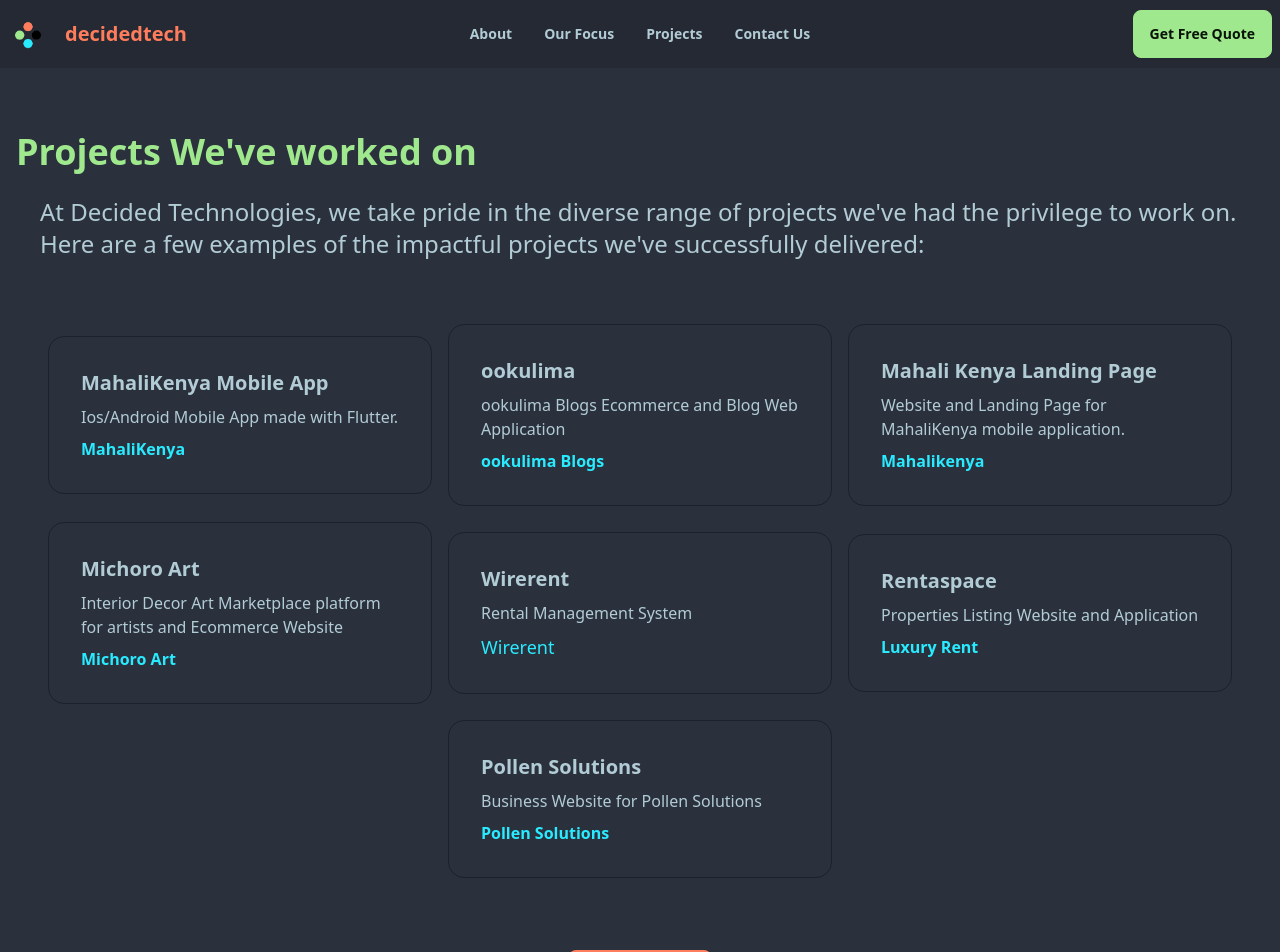
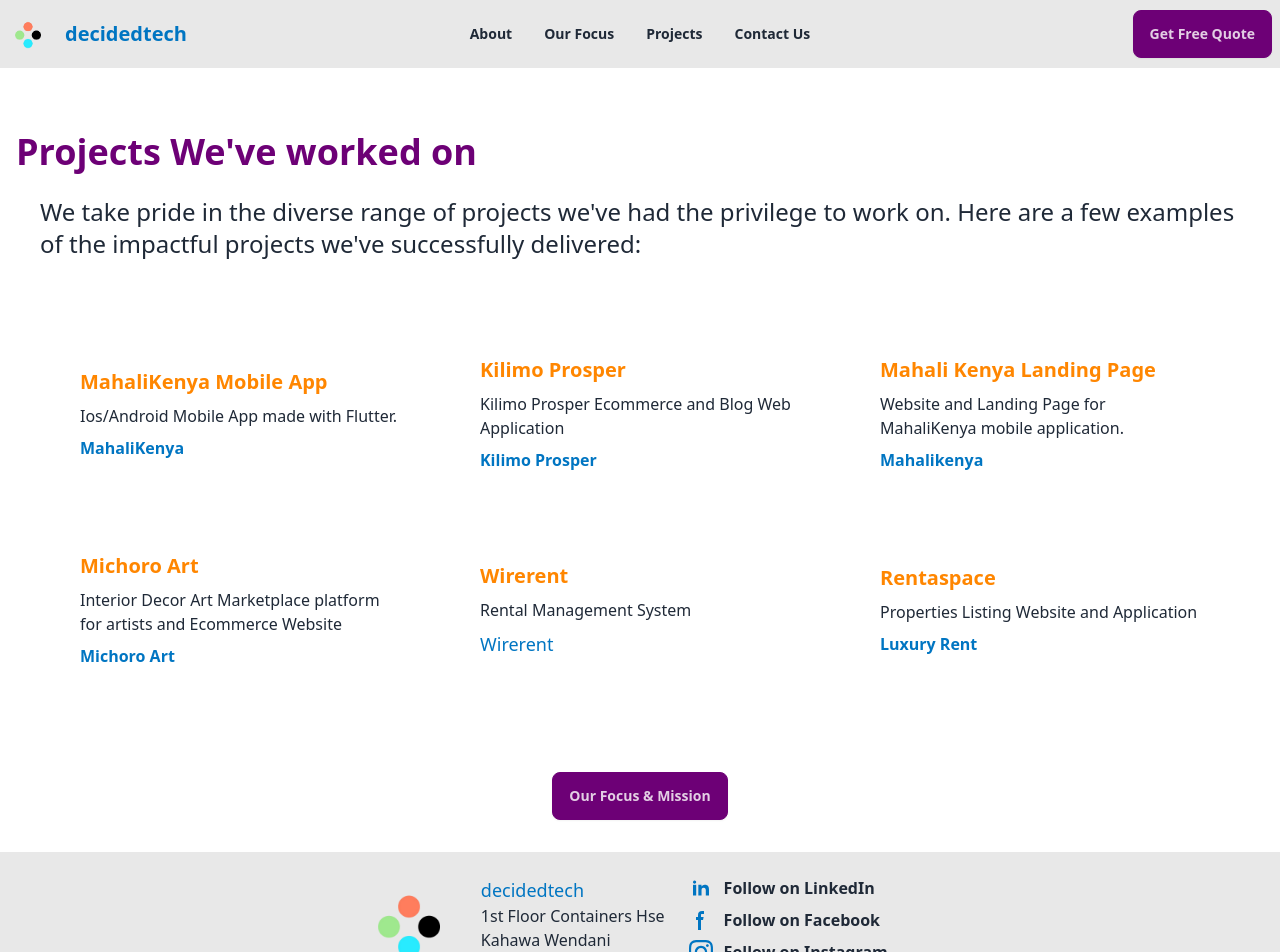
Before and after one commit to gachagajnr/sensitive_webdesigners, a SvelteKit app: page /projects in a window 1280 px wide. Shown: the top 952 px of the page. Built offline with nearby package versions, Linux system fonts and the light colour scheme.

Commit message:
more vibrant theme

```diff
--- a/src/app.html
+++ b/src/app.html
@@ -6,7 +6,7 @@
 		<meta name="viewport" content="width=device-width, initial-scale=1" />
 		%sveltekit.head%
 	</head>
-	<body data-sveltekit-preload-data="hover" data-theme="dim">
+	<body data-sveltekit-preload-data="hover" data-theme="fantasy">
 		<div style="display: contents">%sveltekit.body%</div>
 	</body>
 </html>
--- a/src/routes/+page.svelte
+++ b/src/routes/+page.svelte
@@ -26,7 +26,7 @@
 	<div class="  grid justify-center bg-base-100 shadow-2xl rounded-lg p-12">
 		<div class="grid max-w-5xl text-center w-full justify-center gap-6">
 			<div class="py-2">
-				<h1 class="text-4xl font-light text-info">
+				<h1 class="text-4xl text-primary font-bold">
 					Passionate enthusiasts dedicated to delivering cutting-edge solutions for businesses
 					worldwide.
 				</h1>
@@ -34,7 +34,7 @@
 			<div class="flex flex-row flex-wrap gap-4 justify-center">
 				<div class="card w-80 bg-neutral text-neutral-content">
 					<div class="card-body items-center text-center">
-						<h2 class="card-title text-primary">How We Work</h2>
+						<h2 class="card-title text-accent">How We Work</h2>
 						<p class="text-secondary">
 							We prioritize understanding our clients' unique goals, challenges, and target
 							audience. By adopting a client-centric approach, we tailor our solutions to meet their
@@ -45,7 +45,7 @@
 
 				<div class="card w-80 bg-neutral text-neutral-content">
 					<div class="card-body items-center text-center">
-						<h2 class="card-title text-primary">Our Focus</h2>
+						<h2 class="card-title text-accent">Our Focus</h2>
 						<p class="text-secondary">
 							Our team of creative designers is committed to pushing the boundaries of web design.
 							We strive to create visually stunning websites that not only attract attention but
@@ -55,7 +55,7 @@
 				</div>
 				<div class="card w-80 bg-neutral text-neutral-content">
 					<div class="card-body items-center text-center">
-						<h2 class="card-title text-primary">Solutions That Deliver</h2>
+						<h2 class="card-title text-accent">Solutions That Deliver</h2>
 						<p class="text-secondary">
 							We believe that exceptional user experience is paramount to the success of any
 							website. Through intuitive navigation, seamless functionality, and engaging content,
@@ -70,12 +70,12 @@
 
 	<div class="grid justify-center items-center mt-12">
 		<div class=" grid justify-center">
-			<h1 class="text-center text-4xl py-4 text-primary">How We Work</h1>
+			<h1 class="text-center text-4xl py-4 text-secondary font-bold">How We Work</h1>
 			<div class="max-w-4xl mx-4">
 				<div class="timeline timeline-vertical">
 					<li>
 						<div class="timeline-start border border-info timeline-box">
-							<h1 class="text-xl text-secondary">Initial Consultation</h1>
+							<h1 class="text-2xl text-accent font-bold py-2 ">Initial Consultation</h1>
 							<p class=" ">
 								We kick off every project with a thorough initial consultation. This is where we sit
 								down with you, preferably over a cup of tea, to truly understand your business, your
@@ -114,7 +114,7 @@
 							>
 						</div>
 						<div class="timeline-end timeline-box border border-info">
-							<h1 class="text-xl text-secondary">Needs Accessment</h1>
+							<h1 class="text-2xl text-accent font-bold py-2">Needs Accessment</h1>
 
 							Once we have a solid understanding of your business and objectives, we conduct a
 							comprehensive needs assessment. This involves analyzing your current digital presence,
@@ -127,7 +127,7 @@
 					<li>
 						<hr class="bg-secondary" />
 						<div class="timeline-start border border-secondary timeline-box">
-							<h1 class="text-xl text-secondary">Planning & Preparation</h1>
+							<h1 class="text-2xl text-accent font-bold py-2">Planning & Preparation</h1>
 
 							Before diving into development, we invest time in meticulous planning and preparation.
 							This involves outlining project specifications, defining milestones, and assembling
@@ -166,7 +166,7 @@
 							>
 						</div>
 						<div class="timeline-end border border-accent timeline-box">
-							<h1 class="text-xl text-info">Agile Development</h1>
+							<h1 class="text-2xl text-accent font-bold py-2">Agile Development</h1>
 
 							We embrace agile development methodologies to ensure flexibility and adaptability
 							throughout the project lifecycle. Our iterative approach allows us to respond quickly
@@ -179,7 +179,7 @@
 					<li>
 						<hr class="bg-primary" />
 						<div class="timeline-start border border-primary timeline-box">
-							<h1 class="text-xl text-primary">Continuous Support</h1>
+							<h1 class="text-2xl text-accent font-bold py-2">Continuous Support</h1>
 
 							Our commitment to your success doesn't end with project delivery. We provide
 							continuous support and maintenance to ensure that your solution remains up-to-date,
@@ -212,48 +212,48 @@
 		</div>
 	</div>
 	<div class="divider divider-neutral"></div>
-	<div class="mx-auto mt-6 grid justify-center items-center">
-		<h1 class="text-center text-primary text-4xl">Our Focus</h1>
+	<div class=" mt-6 grid justify-center items-center">
+		<h1 class="text-center text-secondary font-bold text-4xl">Our Focus</h1>
 		<div
-			class="  p-6 grid grid-cols-1 md:grid-cols-2 lg:grid-cols-3 justify-center items-center gap-4"
+			class="py-6 grid grid-cols-1 md:grid-cols-2 lg:grid-cols-3 justify-center items-center gap-4"
 		>
 			<div
-				class="card w-96 bg-error shadow-md bg-opacity-15 cursor-pointer rounded-2xl hover:-translate-y-2 duration-150 hover:bg-accent-content"
+				class="card w-96 bg-error shadow-md bg-opacity-15 cursor-pointer rounded-2xl hover:-translate-y-2 duration-150 hover:bg-secondary-content"
 			>
 				<div class="card-body text-start">
 					<p class="">Android and IOS mobile applications for your business needs.</p>
 					<div class="card-actions justify-end">
 						<button class="btn btn-sm btn-outline">Get Quote</button>
 					</div>
-					<h2 class="card-title font-light text-secondary">Mobile Applications</h2>
+					<h2 class="card-title font-semibold text-primary">Mobile Applications</h2>
 				</div>
 			</div>
 			<div
-				class="card w-96 bg-error shadow-md bg-opacity-15 cursor-pointer rounded-2xl hover:-translate-y-2 duration-150 hover:bg-accent-content"
+				class="card w-96 bg-error shadow-md bg-opacity-15 cursor-pointer rounded-2xl hover:-translate-y-2 duration-150 hover:bg-secondary-content"
 			>
 				<div class="card-body text-start">
 					<p class="">Showcase your brand identity and establish a professional online presence.</p>
 					<div class="card-actions justify-end">
 						<button class="btn btn-sm btn-outline">Get Quote</button>
 					</div>
-					<h2 class="card-title font-light text-secondary">Corporate Websites</h2>
+					<h2 class="card-title font-semibold text-primary">Corporate Websites</h2>
 				</div>
 			</div>
 
 			<div
-				class="card w-96 bg-warning-content bg-opacity-15 cursor-pointer rounded-2xl hover:-translate-y-2 duration-150 hover:bg-accent-content"
+				class="card w-96 bg-warning-content bg-opacity-15 cursor-pointer rounded-2xl hover:-translate-y-2 duration-150 hover:bg-secondary-content"
 			>
 				<div class="card-body text-start">
 					<p class="">Elevate your online store with our custom e-commerce solutions.</p>
 					<div class="card-actions justify-end">
 						<button class="btn btn-sm btn-outline">Get Quote</button>
 					</div>
-					<h2 class="card-title font-light text-secondary">E-commerce Platforms</h2>
+					<h2 class="card-title font-semibold text-primary">E-commerce Platforms</h2>
 				</div>
 			</div>
 
 			<div
-				class="card w-96 bg-primary-content bg-opacity-55 cursor-pointer rounded-2xl hover:-translate-y-2 duration-150 hover:bg-accent-content"
+				class="card w-96 bg-primary-content bg-opacity-55 cursor-pointer rounded-2xl hover:-translate-y-2 duration-150 hover:bg-secondary-content"
 			>
 				<div class="card-body text-start">
 					<p class="">
@@ -262,36 +262,36 @@
 					<div class="card-actions justify-end">
 						<button class="btn btn-sm btn-outline">Get Quote</button>
 					</div>
-					<h2 class="card-title font-light text-secondary">Portfolio Websites</h2>
+					<h2 class="card-title font-semibold text-primary">Portfolio Websites</h2>
 				</div>
 			</div>
 
 			<div
-				class="card w-96 bg-info-content bg-opacity-15 cursor-pointer rounded-2xl hover:-translate-y-2 duration-150 hover:bg-accent-content"
+				class="card w-96 bg-info-content bg-opacity-15 cursor-pointer rounded-2xl hover:-translate-y-2 duration-150 hover:bg-secondary-content"
 			>
 				<div class="card-body text-start">
 					<p class="">Empower your team to manage and update your website effortlessly.</p>
 					<div class="card-actions justify-end">
 						<button class="btn btn-sm btn-outline">Get Quote</button>
 					</div>
-					<h2 class="card-title font-light text-secondary">Content Management Systems</h2>
+					<h2 class="card-title font-semibold text-primary">Content Management Systems</h2>
 				</div>
 			</div>
 
 			<div
-				class="card w-96 bg-accent bg-opacity-15 cursor-pointer rounded-2xl hover:-translate-y-2 duration-150 hover:bg-accent-content"
+				class="card w-96 bg-accent bg-opacity-15 cursor-pointer rounded-2xl hover:-translate-y-2 duration-150 hover:bg-secondary-content"
 			>
 				<div class="card-body text-start">
 					<p class="">Share your insights, stories, and expertise with the world.</p>
 					<div class="card-actions justify-end">
 						<button class="btn btn-sm btn-outline">Get Quote</button>
 					</div>
-					<h2 class="card-title font-light text-secondary">Blog & Magazine Websites</h2>
+					<h2 class="card-title font-semibold text-primary">Blog & Magazine Websites</h2>
 				</div>
 			</div>
 
 			<div
-				class="card w-96 bg-secondary-content bg-opacity-15 cursor-pointer rounded-2xl hover:-translate-y-2 duration-150 hover:bg-accent-content"
+				class="card w-96 bg-secondary-content bg-opacity-15 cursor-pointer rounded-2xl hover:-translate-y-2 duration-150 hover:bg-secondary-content"
 			>
 				<div class="card-body text-start">
 					<p class="">
@@ -300,19 +300,19 @@
 					<div class="card-actions justify-end">
 						<button class="btn btn-sm btn-outline">Get Quote</button>
 					</div>
-					<h2 class="card-title font-light text-secondary">Custom Applications</h2>
+					<h2 class="card-title font-semibold text-primary">Custom Applications</h2>
 				</div>
 			</div>
 
 			<div
-				class="card w-96 bg-success bg-opacity-15 cursor-pointer rounded-2xl hover:-translate-y-2 duration-150 hover:bg-accent-content"
+				class="card w-96 bg-success bg-opacity-15 cursor-pointer rounded-2xl hover:-translate-y-2 duration-150 hover:bg-secondary-content"
 			>
 				<div class="card-body text-start">
 					<p class="">Drive targeted traffic and generate leads with our custom landing pages.</p>
 					<div class="card-actions justify-end">
 						<button class="btn btn-sm btn-outline">Get Quote</button>
 					</div>
-					<h2 class="card-title font-light text-secondary">Landing Pages & Microsites</h2>
+					<h2 class="card-title font-semibold text-primary">Landing Pages & Microsites</h2>
 				</div>
 			</div>
 		</div>
--- a/src/routes/projects/+page.svelte
+++ b/src/routes/projects/+page.svelte
@@ -1,112 +1,84 @@
 <div class="container mx-auto">
-	<div class="flex flex-col mx-4 mt-16 justify-center   gap-4">
-		<div class="flex flex-col items-start justify-start   ">
+	<div class="flex flex-col mx-4 mt-16 justify-center gap-4">
+		<div class="flex flex-col items-start justify-start">
 			<h1 class="text-4xl text-primary font-bold">Projects We've worked on</h1>
-			<p class="p-6  text-2xl">
-				At Decided Technologies, we take pride in the diverse range of projects we've had the privilege
-				to work on. Here are a few examples of the impactful projects we've successfully delivered:
+			<p class="p-6 text-2xl">
+				We take pride in the diverse range of projects we've had the
+				privilege to work on. Here are a few examples of the impactful projects we've successfully
+				delivered:
 			</p>
 		</div>
 		<div class="flex flex-row flex-wrap md:grid-rows-2 justify-center p-6 gap-4 items-center">
-			<div
-				class="card w-96 border border-neutral  hover:bg-primary-content  cursor-pointer"
-			>
+			<div class="card w-96  hover:bg-primary-content cursor-pointer">
 				<div class="card-body items-start">
-					<h2 class="card-title">MahaliKenya Mobile App</h2>
+					<h2 class="card-title text-accent">MahaliKenya Mobile App</h2>
 					<p>Ios/Android Mobile App made with Flutter.</p>
 					<div class="card-actions">
 						<a
 							href="https://play.google.com/store/apps/details?id=com.mahalikenya.app.mahali&hl=en&gl=US"
-							class="font-semibold text-info"
+							class="font-semibold text-secondary"
 						>
 							MahaliKenya
 						</a>
 					</div>
 				</div>
 			</div>
-			<div
-				class="card w-96 border border-neutral  hover:bg-primary-content  cursor-pointer"
-			>
+			<div class="card w-96  hover:bg-primary-content cursor-pointer">
 				<div class="card-body items-start">
-					<h2 class="card-title">ookulima</h2>
-					<p>ookulima Blogs Ecommerce and Blog Web Application</p>
+					<h2 class="card-title text-accent">Kilimo Prosper</h2>
+					<p>Kilimo Prosper Ecommerce and Blog Web Application</p>
 					<div class="card-actions">
-						<a href="https://ookulima.vercel.app/" class="font-semibold text-info">
-							ookulima Blogs
+						<a href="https://ookulima.vercel.app/" class="font-semibold text-secondary">
+							Kilimo Prosper
 						</a>
 					</div>
 				</div>
 			</div>
-			<div
-				class="card w-96 border border-neutral hover:bg-primary-content  cursor-pointer"
-			>
+			<div class="card w-96  hover:bg-primary-content cursor-pointer">
 				<div class="card-body items-start">
-					<h2 class="card-title">Mahali Kenya Landing Page</h2>
+					<h2 class="card-title text-accent">Mahali Kenya Landing Page</h2>
 					<p>Website and Landing Page for MahaliKenya mobile application.</p>
 					<div class="card-actions">
-						<a href="https://mahalikenya.vercel.app" class="text-info font-semibold">
+						<a href="https://mahalikenya.vercel.app" class="text-secondary font-semibold">
 							Mahalikenya
 						</a>
 					</div>
 				</div>
 			</div>
-			<div
-				class="card w-96 border border-neutral  hover:bg-primary-content  cursor-pointer"
-			>
+			<div class="card w-96  hover:bg-primary-content cursor-pointer">
 				<div class="card-body items-start">
-					<h2 class="card-title">Michoro Art</h2>
+					<h2 class="card-title text-accent">Michoro Art</h2>
 					<p>Interior Decor Art Marketplace platform for artists and Ecommerce Website</p>
 					<div class="card-actions">
-						<a href="https://michoro-postgres.vercel.app/" class="font-semibold text-info">
+						<a href="https://michoro-postgres.vercel.app/" class="font-semibold text-secondary">
 							Michoro Art
 						</a>
 					</div>
 				</div>
 			</div>
-			<div
-				class="card w-96 border border-neutral  hover:bg-primary-content  cursor-pointer"
-			>
+			<div class="card w-96  hover:bg-primary-content cursor-pointer">
 				<div class="card-body items-start">
-					<h2 class="card-title">Wirerent</h2>
+					<h2 class="card-title text-accent">Wirerent</h2>
 					<p>Rental Management System</p>
 					<div class="card-actions">
-						<a href="https://wirerent.vercel.app" class="text-info text-lg"> Wirerent </a>
+						<a href="https://wirerent.vercel.app" class="text-secondary text-lg"> Wirerent </a>
 					</div>
 				</div>
 			</div>
-			<div
-				class="card w-96 border border-neutral  hover:bg-primary-content  cursor-pointer"
-			>
+			<div class="card w-96  hover:bg-primary-content cursor-pointer">
 				<div class="card-body items-start">
-					<h2 class="card-title">Rentaspace</h2>
+					<h2 class="card-title text-accent">Rentaspace</h2>
 					<p>Properties Listing Website and Application</p>
 					<div class="card-actions">
-						<a href="https://luxury-rent.vercel.app/" class="font-semibold text-info">
+						<a href="https://luxury-rent.vercel.app/" class="font-semibold text-secondary">
 							Luxury Rent
 						</a>
 					</div>
 				</div>
 			</div>
-			<div
-				class="card w-96 border border-neutral hover:bg-primary-content  cursor-pointer"
-			>
-				<div class="card-body items-start">
-					<h2 class="card-title">Pollen Solutions</h2>
-					<p>Business Website for Pollen Solutions</p>
-					<div class="card-actions">
-						<a href="https://nerve-webs.vercel.app/" class="font-semibold text-info">
-							Pollen Solutions
-						</a>
-					</div>
-				</div>
-			</div>
 		</div>
-        <div class="grid py-8 justify-center items-center">
-                <a
-                    href="/focus"
-                    class="btn btn-secondary hover:btn-primary   "
-                    >Go to Our Focus</a
-                >
-            </div>
+		<div class="grid py-8 justify-center items-center">
+			<a href="/focus" class="btn btn-primary">Our Focus & Mission</a>
+		</div>
 	</div>
 </div>
--- a/tailwind.config.js
+++ b/tailwind.config.js
@@ -7,9 +7,6 @@
 	},
 	plugins: [require('daisyui')],
 	daisyui: {
-		themes: [
-
-			"dim"
-		]
+		themes: ['fantasy', 'business', 'dim']
 	}
 };
```
Also changed, not shown: src/routes/contact/+page.svelte (+18 -18 lines), src/routes/focus/+page.svelte (+9 -9 lines).
